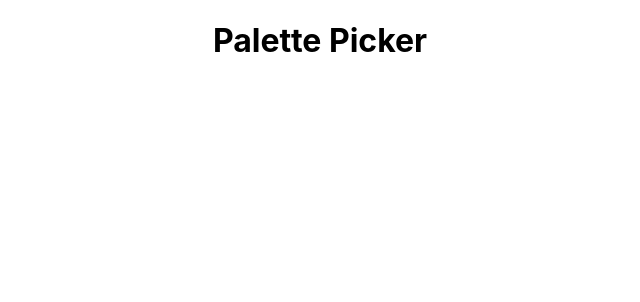
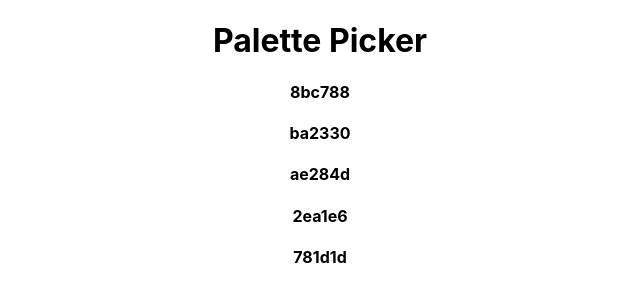
Before and after one commit to vr-je-palette-picker/palette-picker-front-end, a React (Create React App) app: page / in a window 1280 px wide. Shown: the top 302 px of the page, without its empty margins (320-960 px from the left). Built offline with nearby package versions, Linux system fonts and the light colour scheme.

Commit message:
Add color cards with hex codes

```diff
--- a/src/Components/App/App.js
+++ b/src/Components/App/App.js
@@ -1,4 +1,5 @@
 import React, { Component } from 'react';
+import ColorCard from './../ColorCard/ColorCard.js';
 import './App.scss';
 
 class App extends Component {
@@ -24,9 +25,16 @@ class App extends Component {
   };
 
   render() {
+    const colorCards = this.state.hexCodes.map(hex => {
+      return <ColorCard hex={hex}/>
+    })
+    console.log('colorCards', colorCards)
     return (
       <div className='App'>
         <h1>Palette Picker</h1>
+        <section>
+          { colorCards }
+        </section>
       </div>
     );
   }
--- a/src/Components/ColorCard/ColorCard.js
+++ b/src/Components/ColorCard/ColorCard.js
@@ -0,0 +1,21 @@
+import React, { Component } from 'react';
+
+class ColorCard extends Component {
+  constructor({ hex }) {
+    super();
+    this.state = {
+      locked: false,
+      hex,
+    }
+  }
+
+  render() {
+    return (
+    <div>
+      <h4>{ this.state.hex }</h4>
+    </div>
+    )
+  }
+}
+
+export default ColorCard;
```
